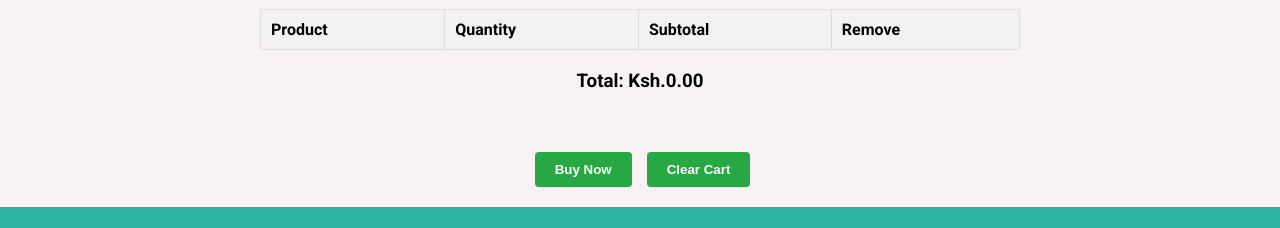
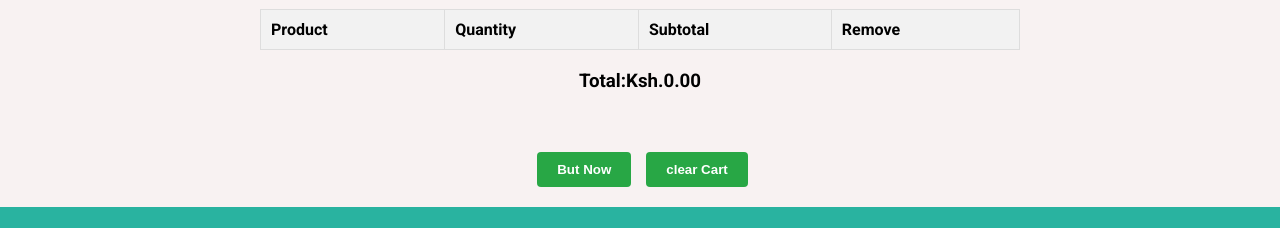
Before and after one commit to AbdiIbrahimAdan/Furniture-project, a React (Vite) app in the folder Front-End/: page /cart in a window 1280 px wide. Shown: the part 243-471 px from the top of the page. Built offline with nearby package versions, Linux system fonts and the light colour scheme.

Commit message:
do some changes to the cart page

```diff
--- a/Front-End/src/page/Cart/Cart.jsx
+++ b/Front-End/src/page/Cart/Cart.jsx
@@ -1,18 +1,17 @@
 import React from 'react';
 import { FaTrashAlt } from 'react-icons/fa';
-import { CartProvider, useCart } from './CartContext.jsx';
+import {useCart, CartProvider } from './CartContext.jsx';
 import './CartDisplay.css';
 
 const Cart = () => {
-  const { cartItems, removeFromCart, updateQuantity, clearCart, getTotalPrice } = useCart();
-
-  const handleQuantityChange = (itemId, newQuantity) => {
-    if (newQuantity > 0) {
+    const {cartItems, removeFromCart, updateQuantity, clearCart, getTotalPrice}= useCart();
+    const handleQuantityChange = (itemId,newQuantity) =>{
+        if (newQuantity > 0){
             updateQuantity(itemId, newQuantity);
         }
     };
-
   return (
+    <>
       <div className="cart-container">
         <h2>Shopping Cart</h2>
 
@@ -26,22 +25,23 @@ const Cart = () => {
                 </tr>
             </thead>
             <tbody>
-          {cartItems.map((item) => (
-            <tr key={item.id} className="product-info">
+                {cartItems.map((item) =>(
+                    <tr key={item.id }  className="product-info">
                         <td>
-                <img src={item.image} alt={item.title} width="50" />
+                            <img src={item.image} alt={item.title} width="50 "/>
                             <p>{item.title}</p>
                             <p>{item.price}</p>
                         </td>
-              <td className='quantity-control '>
-                <button onClick={() => handleQuantityChange(item.id, item.quantity - 1)} className="quantity-btn">-</button>
-               Ksh.{item.quantity}
-                <button onClick={() => handleQuantityChange(item.id, item.quantity + 1)} className="quantity-btn">+</button>
+                        <td>
+                            <button onClick={() => handleQuantityChange(item.id, item.quantity - 1)} className='quantity-btn'>-</button>
+                            {item.quantity}
+                            <button onClick={() => handleQuantityChange(item.id, item.quantity + 1)} className='quantity-btn'>+</button>
                         </td>
                         <td>
-                {(parseFloat(item.price) * item.quantity).toFixed(2)}
+
+                           Ksh.{(parseFloat(item.price) * (item.quantity)).toFixed(2)}
+
                           </td>
-
                          <td>
                             <button onClick={() => removeFromCart(item.id)}>
                             <FaTrashAlt />
@@ -52,11 +52,12 @@ const Cart = () => {
             </tbody>
         </table>
         <div className="total">
-        <h3>Total: Ksh.{getTotalPrice()}</h3>
-        <button className="checkout-btn">Buy Now</button>
-        <button onClick={clearCart} className="clear-btn">Clear Cart</button>
+            <h3>Total:Ksh.{getTotalPrice()}</h3>
+            <button className='checkout-btn'>But Now</button>
+            <button onClick={clearCart} className='clear-btn'>clear Cart</button>
         </div>
       </div>
+    </>
   );
 };
 
```
Lines whose indentation alone changed are shown as unchanged.
